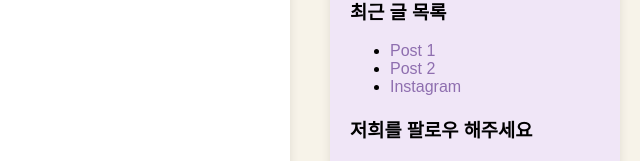
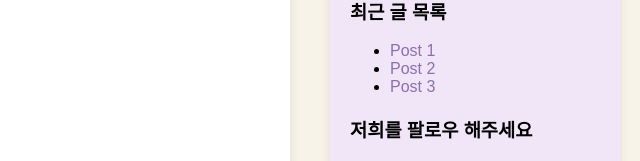
Before and after one commit to yangsubing/guestbook-websited, a plain HTML site: page index.html in a window 1280 px wide. Shown: the part 217-378 px from the top of the page, 640-1280 px from the left. Drawn offline with Linux system fonts and the light colour scheme; no server answers.

Commit message:
Update index.html

```diff
--- a/index.html
+++ b/index.html
@@ -154,14 +154,14 @@
         <ul>
             <li><a href="#">Post 1</a></li>
             <li><a href="#">Post 2</a></li>
-            <li><a href="https://www.instagram.com/d.0.b_/" target="_blank">Instagram</a></li>
+            <li><a href="#">Post 3</a></li>
         </ul>
         <h3>저희를 팔로우 해주세요</h3>
         <p>나쁜 사람 아닙니다 😭</p>
         <ul>
             <li><a href="#">Facebook</a></li>
             <li><a href="#">Twitter</a></li>
-            <li><a href=>Instagram</a></li>
+            <li><a href="https://www.instagram.com/d.0.b_/" target="_blank">Instagram</a></li>
         </ul>
     </aside>
 </main>
```
